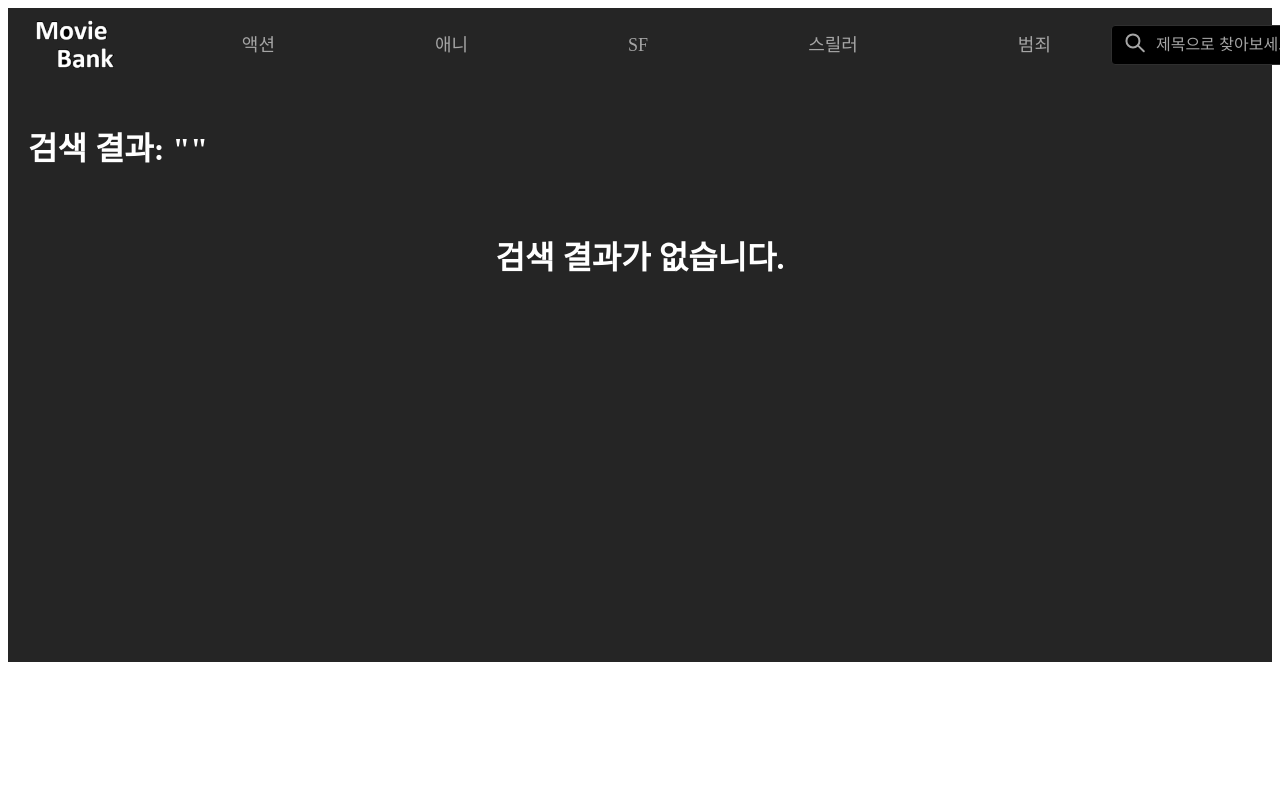
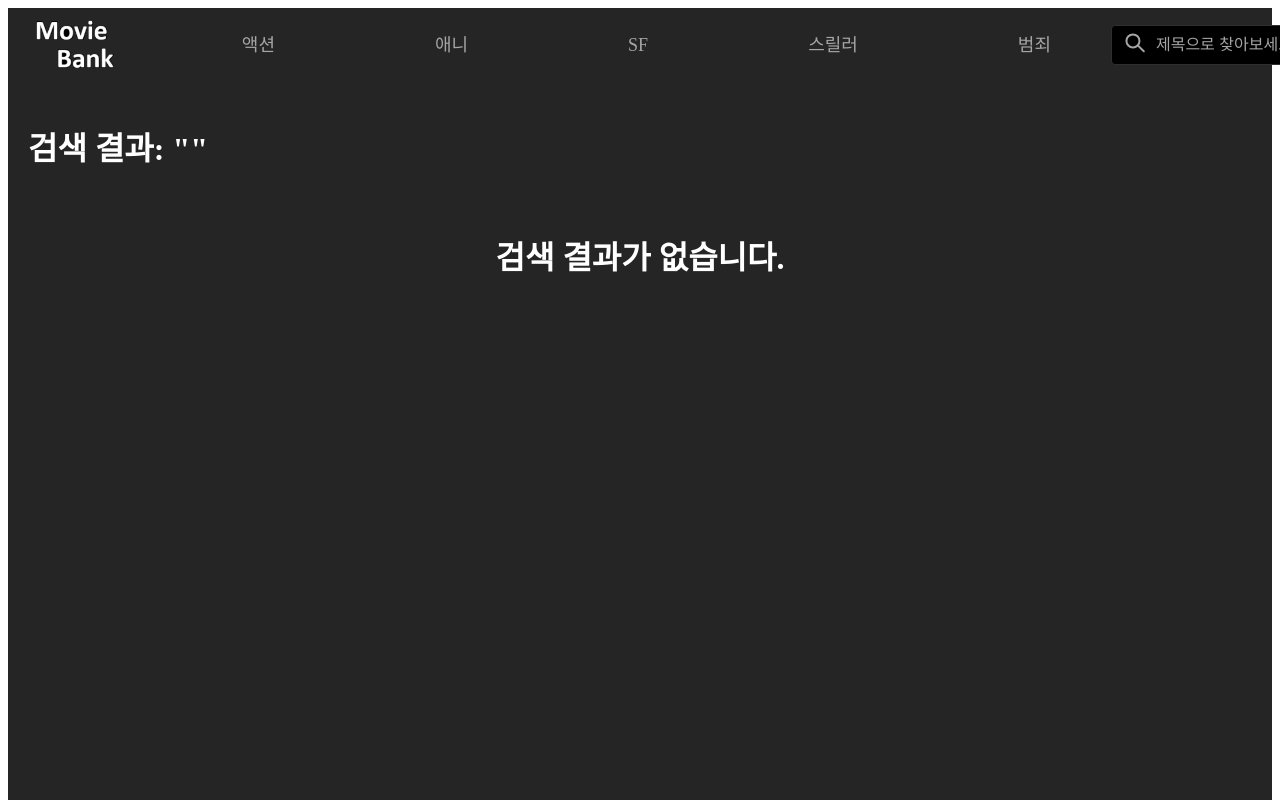
Before and after one commit to jsoh07/movie-bank, a React (Create React App) app: page /search in a window 1280 px wide. Shown: the top 800 px of the page. Built offline with nearby package versions, Linux system fonts and the light colour scheme.

Commit message:
category 높이 수정

```diff
--- a/src/component/search.module.css
+++ b/src/component/search.module.css
@@ -2,8 +2,7 @@
     padding: 20px;
     min-height: 540px;
     background-color: #252525;
-    overflow-y: auto;
-    height: auto;
+    height: calc(230vh - 60px); /* Navbar 높이를 고려 */
 }
 .searchBox h1{
     color: white;
```
